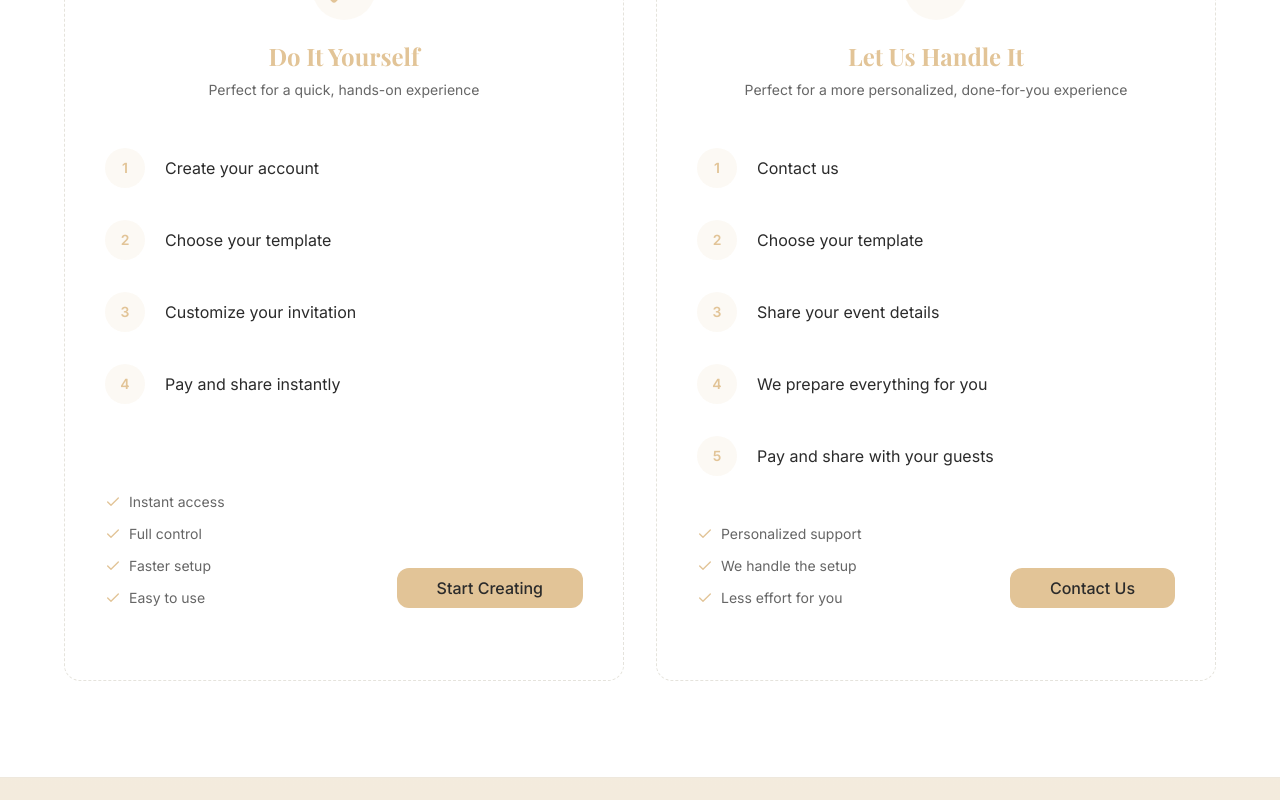
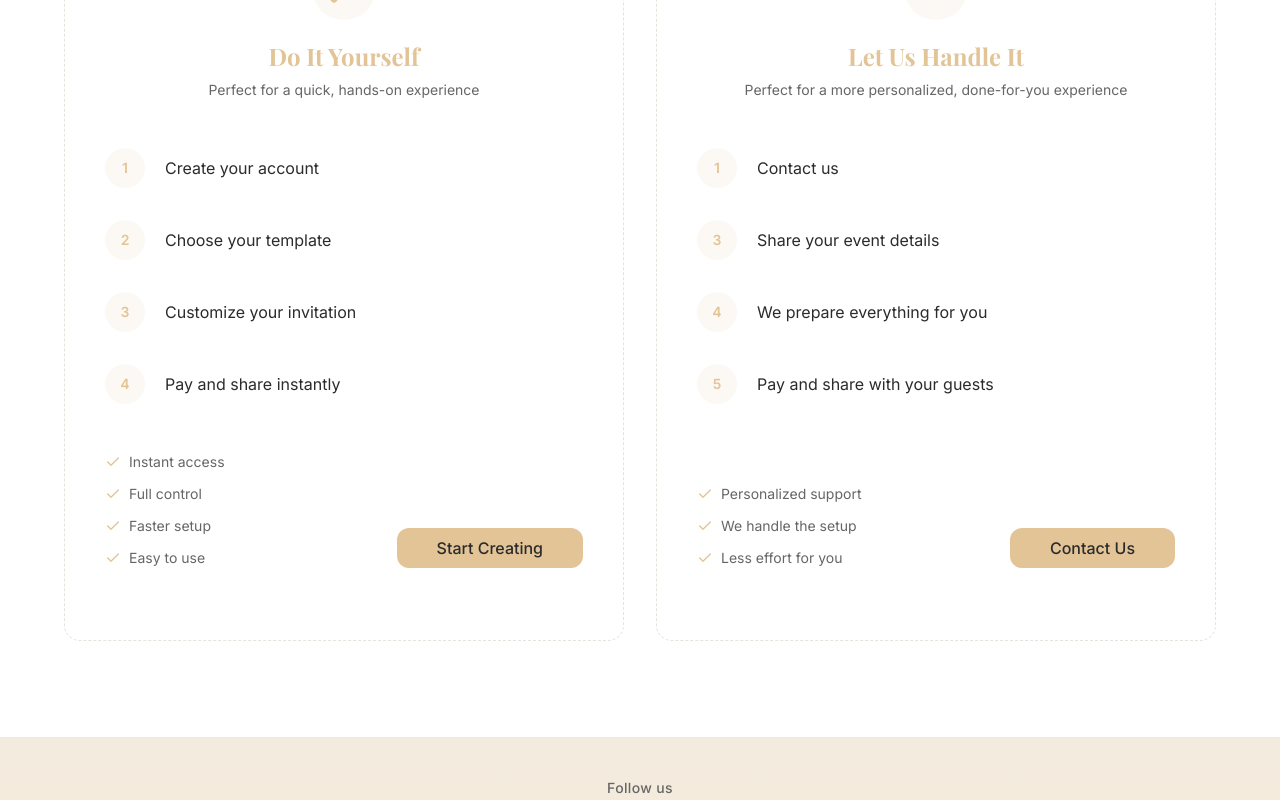
Before and after one commit to nazihsaba/vows-voyage-creator, a React (Vite) app: page / in a window 1280 px wide. Shown: the part 2860-3660 px from the top of the page. Built offline with nearby package versions, Linux system fonts and the light colour scheme; the HTML template or start-up script is replaced by a standard one.

Commit message:
Code edited in Lovable Code Editor
Edited UI in Lovable

```diff
--- a/src/pages/Index.tsx
+++ b/src/pages/Index.tsx
@@ -255,7 +255,6 @@ const Index = () => {
               <div className="space-y-0 mb-8">
                 {[
                   { step: "1", text: "Contact us" },
-                  { step: "2", text: "Choose your template" },
                   { step: "3", text: "Share your event details" },
                   { step: "4", text: "We prepare everything for you" },
                   { step: "5", text: "Pay and share with your guests" },
```
